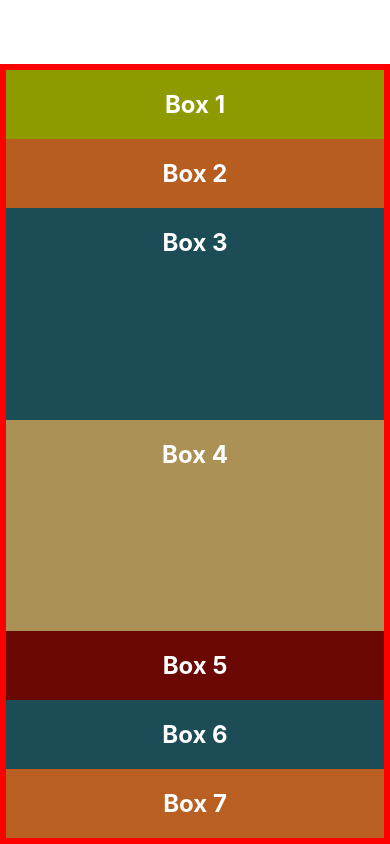
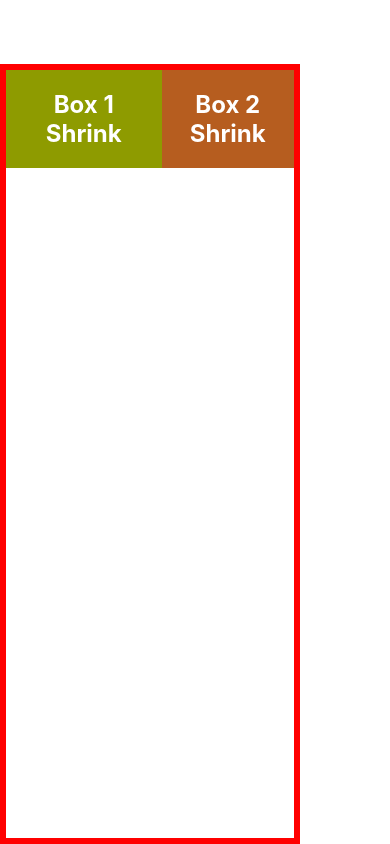
Before and after one commit to anhartasman/rn_layout, a React Native app: screen / in a window 390 px wide. Built offline with nearby package versions, Linux system fonts and the light colour scheme.

Commit message:
Flex Shrink

```diff
--- a/App.js
+++ b/App.js
@@ -10,18 +10,20 @@ export default function App() {
       <Box
         style={{
           backgroundColor: "#8e9b00",
+          flexShrink: 1,
         }}
       >
-        Box 1
+        Box 1 Shrink
       </Box>
       <Box
         style={{
           backgroundColor: "#b65d1f",
+          flexShrink: 2,
         }}
       >
-        Box 2
+        Box 2 Shrink
       </Box>
-      <Box
+      {/* <Box
         style={{
           backgroundColor: "#1c4c56",
           flexBasis: 120,
@@ -59,7 +61,7 @@ export default function App() {
         }}
       >
         Box 7
-      </Box>
+      </Box> */}
     </View>
   );
 }
@@ -67,6 +69,9 @@ export default function App() {
 const styles = StyleSheet.create({
   container: {
     flex: 1,
+    flexDirection: "row",
+    alignItems: "flex-start",
+    width: 300,
     marginTop: 64,
     borderWidth: 6,
     borderColor: "red",
```
